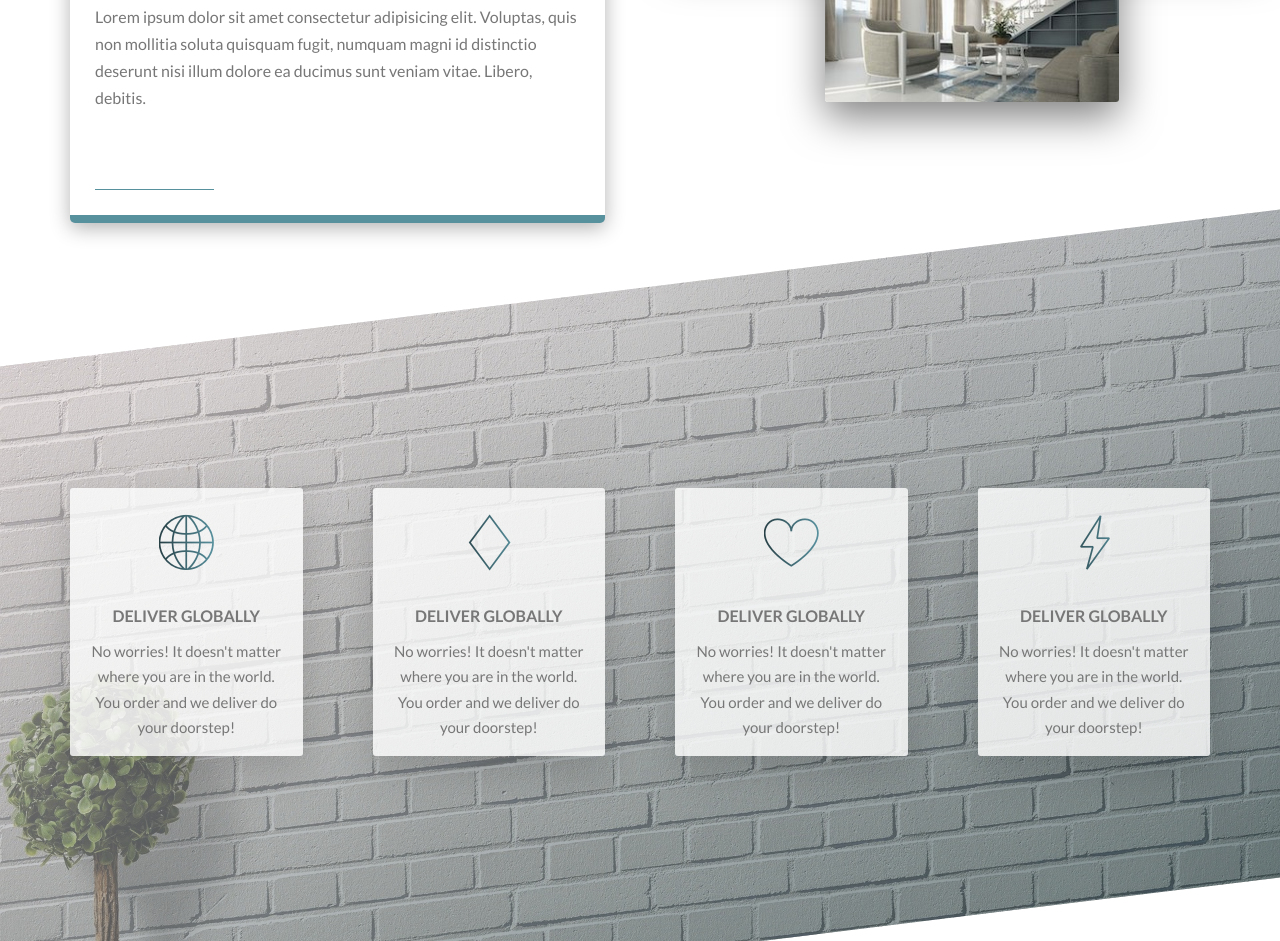
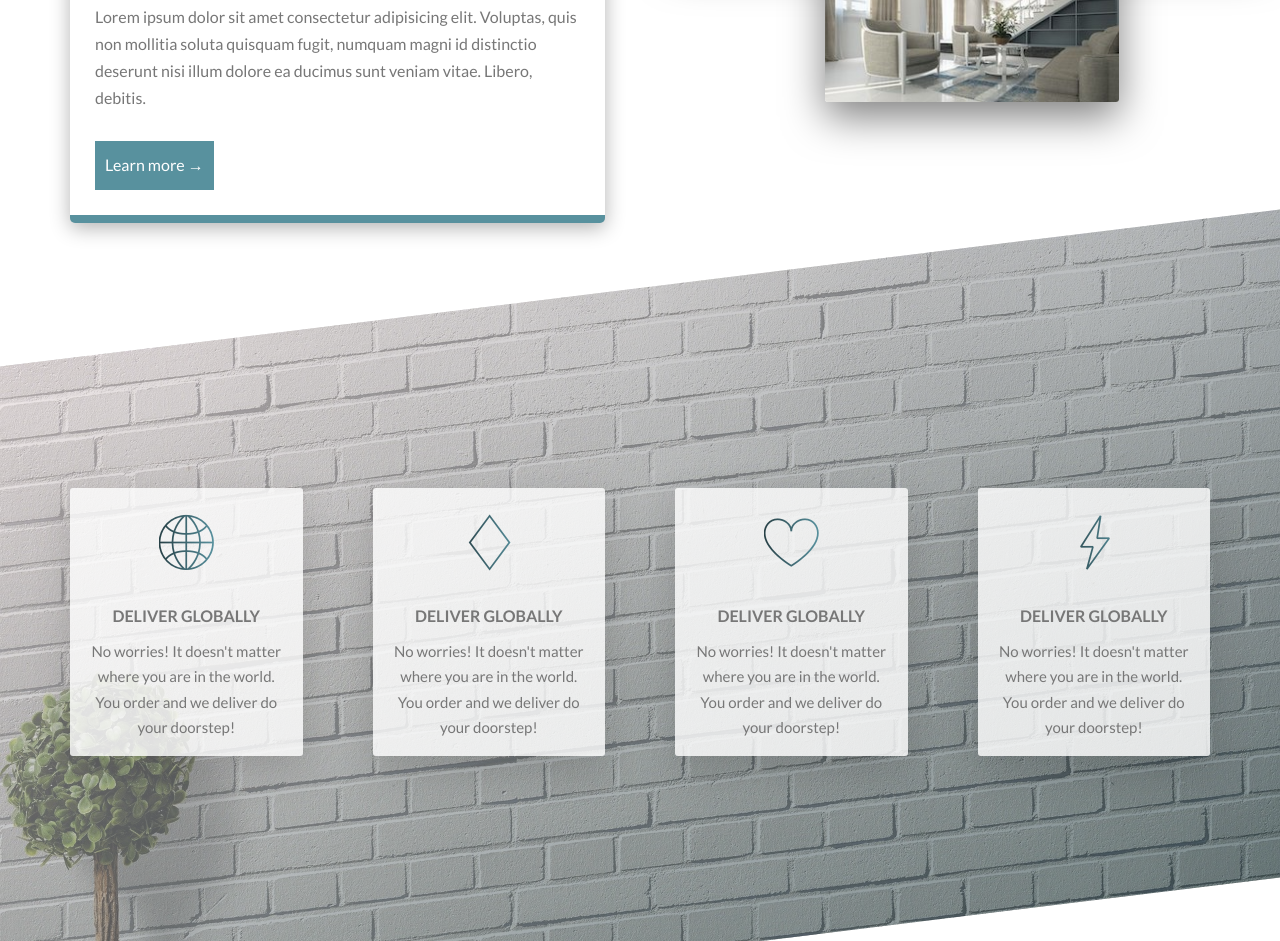
Before and after one commit to catalinpit/natours, a website: page index.html in a window 1280 px wide. Shown: the part 1412-2353 px from the top of the page. Drawn offline with Linux system fonts and the light colour scheme.

Commit message:
Fixed the button

```diff
--- a/sass/components/_button.scss
+++ b/sass/components/_button.scss
@@ -96,6 +96,7 @@
     &:link,
     &:visited {
         display: inline-block;
+        background-color: $primary-color;
         color: $color-white;
         text-decoration: none;
         border-bottom: 1px solid $primary-color;
```
Also changed, not shown: css/style.css.
